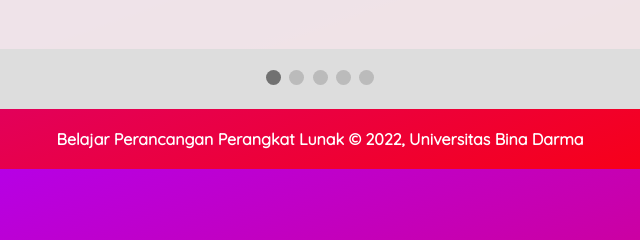
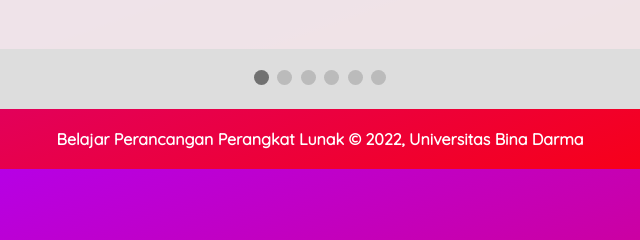
Before and after one commit to hansss01/testweb, a plain HTML site: page index.html in a window 1280 px wide. Shown: the part 520-760 px from the top of the page, 320-960 px from the left. Drawn offline with Linux system fonts and the light colour scheme.

Commit message:
Update index.html

```diff
--- a/index.html
+++ b/index.html
@@ -184,6 +184,7 @@
       <span class="dot" onclick="currentSlide(3)"></span>
       <span class="dot" onclick="currentSlide(4)"></span>
       <span class="dot" onclick="currentSlide(5)"></span>
+      <span class="dot" onclick="currentSlide(6)"></span>
     </div>
 
       <!-- <p>Halo, Selamat datang di halaman website kami, dihalaman selanjutnya anda akan melihat biodata diri kami masing-masing. Jika ada kesalahan dalam penulisan mohon di maklumi ya :)</p> -->
```
